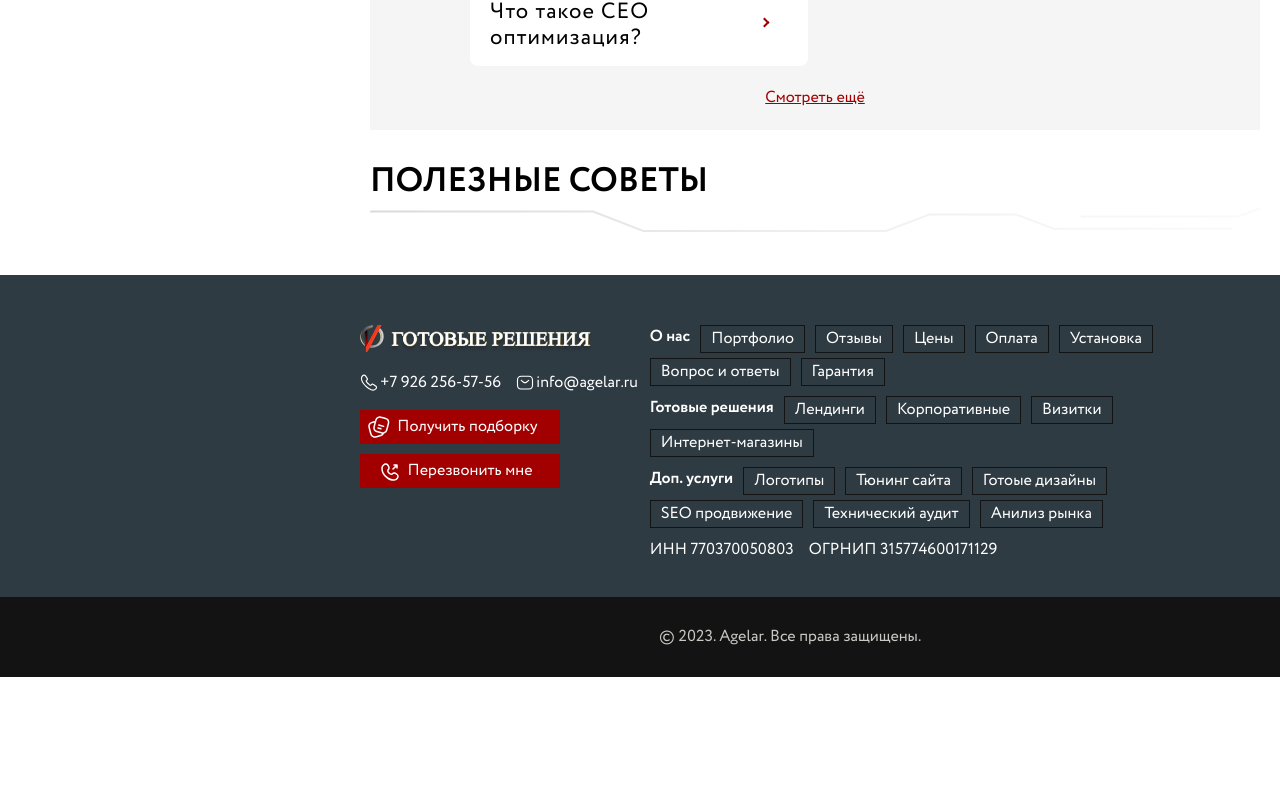
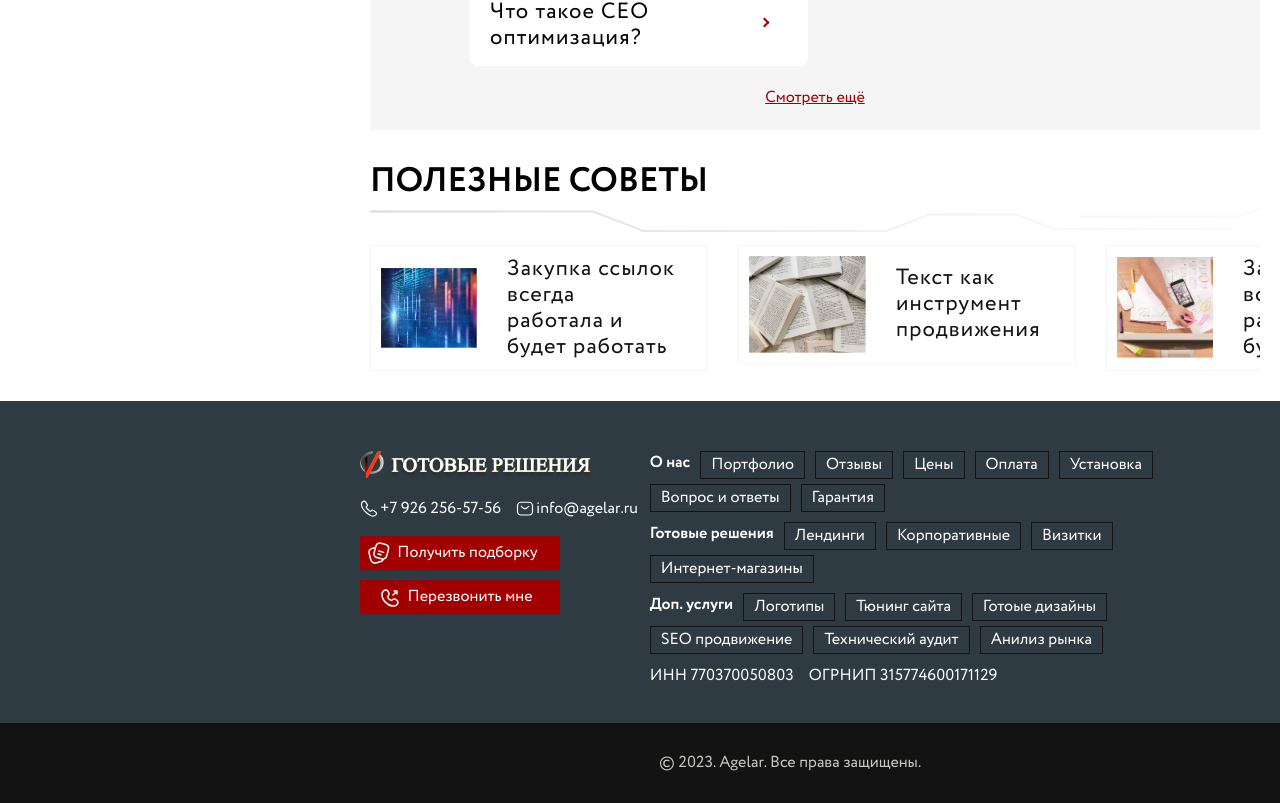
Before and after one commit to Artematrr/Ready-made-Solutions, a React (Vite) app: page / in a window 1280 px wide. Shown: the part 9102-9905 px from the top of the page. Before the commit the page ends 9779 px from the top, so only its background shows below. Built offline with nearby package versions, Linux system fonts and the light colour scheme.

Commit message:
upd tips section

```diff
--- a/src/screens/HomePage.jsx
+++ b/src/screens/HomePage.jsx
@@ -1312,6 +1312,64 @@ const HomePage = () => {
 
       <div className='section'>
         <h1>Полезные советы</h1>
+        <div className='tips-swiper-wrapper'>
+          <Swiper
+            className='tips-swiper'
+            modules={[A11y]}
+            spaceBetween={30}
+            slidesPerView={2.5}
+            breakpoints={{
+              320: {
+                slidesPerView: 1,
+                spaceBetween: 10,
+              },
+              480: {
+                slidesPerView: 2,
+                spaceBetween: 20,
+              },
+              768: {
+                slidesPerView: 2,
+                spaceBetween: 20,
+              },
+              1024: {
+                slidesPerView: 2.5,
+                spaceBetween: 30,
+              },
+            }}
+          >
+            <SwiperSlide>
+              <a href='#' className='tip-container'>
+                <div className='tips-img'>
+                  <img src='img/tip-1.png' alt='tip-1' />
+                </div>
+                <div className='tip-text'>
+                  Закупка ссылок всегда работала и будет работать
+                </div>
+              </a>
+            </SwiperSlide>
+            <SwiperSlide>
+              <a href='#' className='tip-container'>
+                <div className='tips-img'>
+                  <img src='img/tip-2.png' alt='tip-2' />
+                </div>
+                <div className='tip-text'>
+                Текст как инструмент продвижения
+
+                </div>
+              </a>
+            </SwiperSlide>
+            <SwiperSlide>
+              <a href='#' className='tip-container'>
+                <div className='tips-img'>
+                  <img src='img/tip-3.png' alt='tip-3' />
+                </div>
+                <div className='tip-text'>
+                  Закупка ссылок всегда работала и будет работать
+                </div>
+              </a>
+            </SwiperSlide>
+          </Swiper>
+        </div>
       </div>
     </main>
   )
--- a/src/styles.css
+++ b/src/styles.css
@@ -1480,6 +1480,7 @@ h1::after {
   border-top: 2px solid var(--color-red);
   transition: transform 0.3s;
   transform: rotate(135deg);
+  cursor: pointer;
 }
 .qna-item-title:hover::after,
 .qna-item.open .qna-item-title::after {
@@ -1490,14 +1491,15 @@ h1::after {
   line-height: 26px;
   letter-spacing: 1.1px;
   position: relative;
+  cursor: pointer;
 }
 .qna-item-dropdown {
   display: none;
 }
 .qna-item.open .qna-item-dropdown {
   display: block;
-   color: var(--color-gray-dark);
-   letter-spacing: 0.4px;
+  color: var(--color-gray-dark);
+  letter-spacing: 0.4px;
 }
 .qna-more {
   text-align: center;
@@ -1507,6 +1509,27 @@ h1::after {
   text-decoration-line: underline;
 }
 
+.tips-swiper-wrapper {
+}
+.tips-swiper .swiper-slide {
+  height: unset;
+}
+.tip-container {
+  display: flex;
+  align-items: center;
+  gap: 30px;
+  border: 1px solid var(--color-gray-lightest);
+  padding: 10px 30px 10px 10px;
+}
+.tips-img {
+  width: 300px;
+  /* height: 250px; */
+}
+.tip-text {
+font-size: 22px;
+line-height: 26px;
+letter-spacing: 1.1px;
+}
 /* Productpage */
 
 /* Preset */
```
